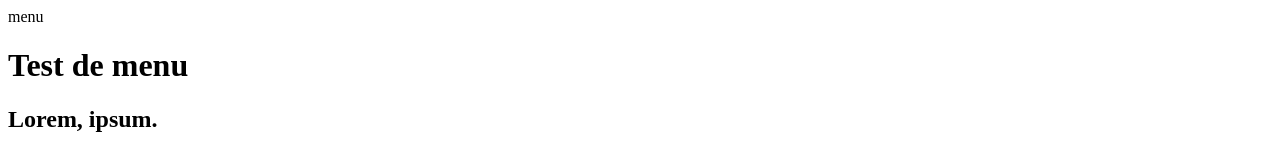
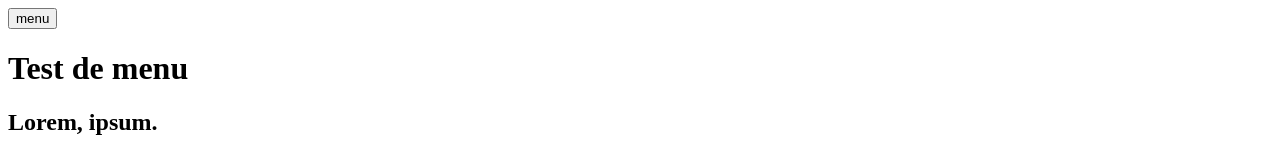
Before and after one commit to MMI-SAE-105/2022-r113-tp2-menu-alpinejs-Ci-trouille, a website: page index.html in a window 1280 px wide. Shown: the top 153 px of the page. Drawn offline with nearby package versions, Linux system fonts and the light colour scheme.

Commit message:
modification boutton menu

```diff
--- a/index.html
+++ b/index.html
@@ -11,7 +11,7 @@
     <!-- https://emmet.io/ -->
     <!-- header>h1{Test de menu} -->
     <header>
-      <Btn aria-controls="mainNav">menu</Btn>
+      <Button aria-controls="mainNav">menu</Button>
       <h1>Test de menu</h1>
       <nav id="mainNav" x-show="menuIsOpen">
         <ul>
```
